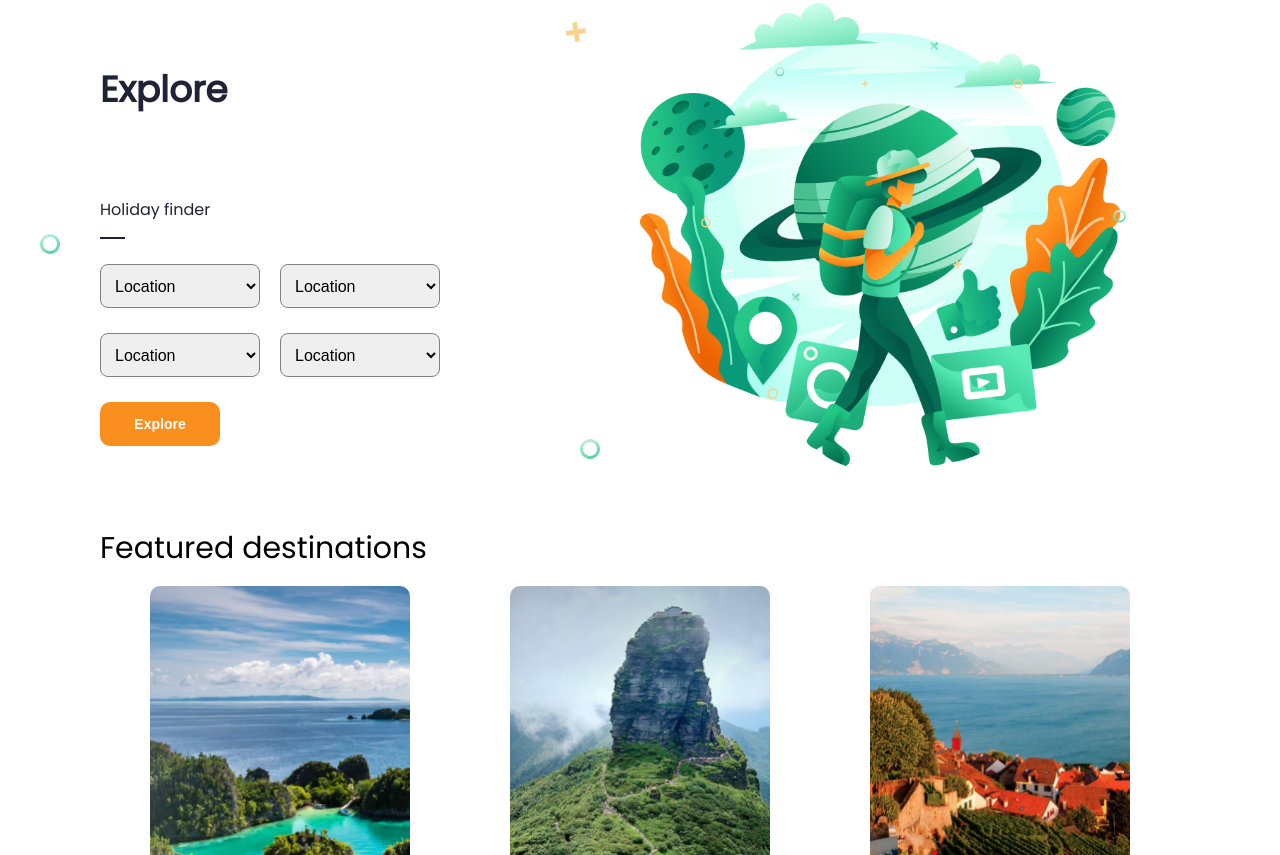
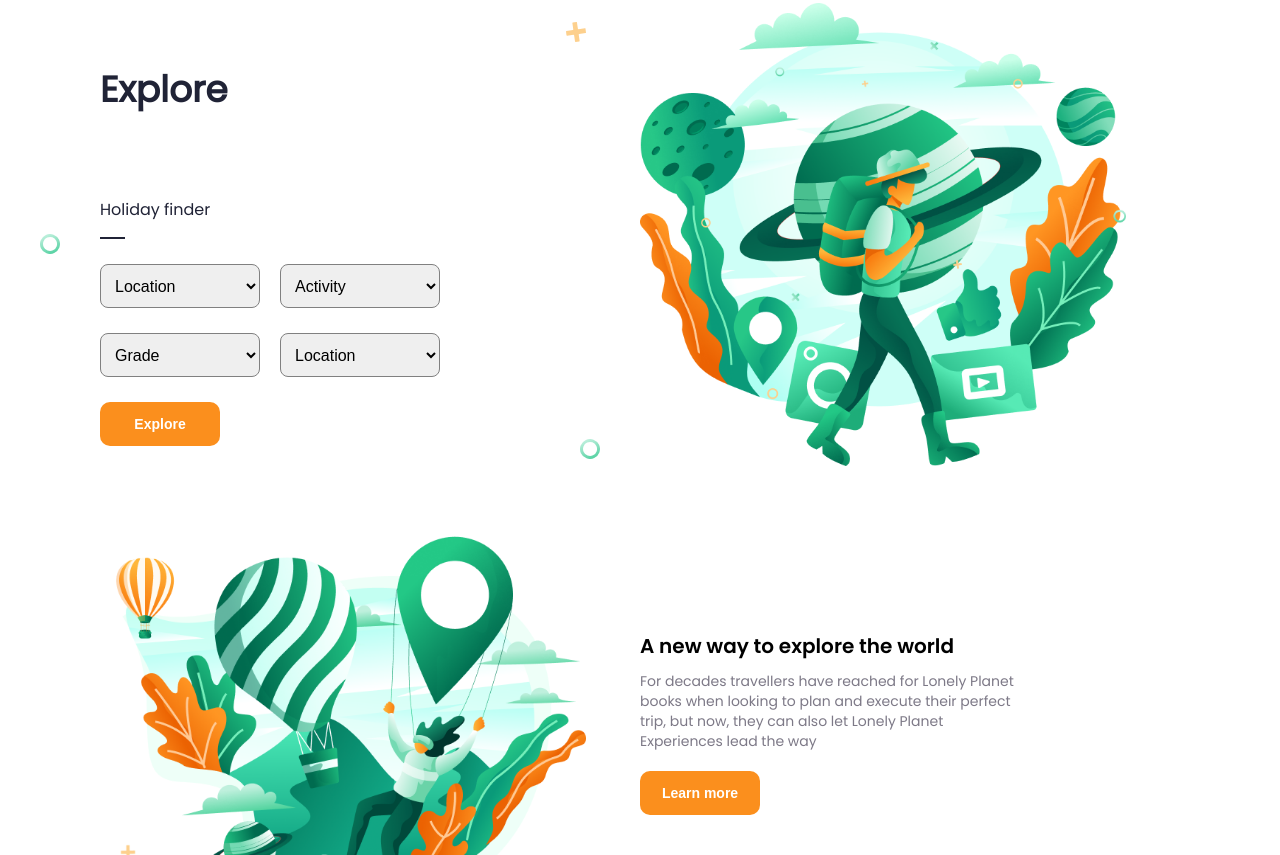
Before and after one commit to OrekuD/gatsby-travels-and-tours-landing-page, a Gatsby site: page / in a window 1280 px wide. Shown: the part 97-952 px from the top of the page. Built offline with nearby package versions, Linux system fonts and the light colour scheme; Gatsby itself is replaced by a stand-in of ours.

Commit message:
:wrench:

```diff
--- a/src/components/Banner/Banner.tsx
+++ b/src/components/Banner/Banner.tsx
@@ -3,6 +3,8 @@
 import { Circle, Plus } from "../../svgs"
 
 const locations = ["Geneva", "Milan", "Paris"]
+const activities = ["Travelling", "Swimming", "Outdoor games"]
+const grades = ["Grade 1", "Grade 2", "Grade 3"]
 
 const Banner = () => (
   <div className="banner">
@@ -30,20 +32,20 @@
             ))}
           </select>
           <select>
-            <option>Location</option>
-            {locations.map((location, index) => (
-              <option value={location} key={index}>
-                {location}
+            <option>Activity</option>
+            {activities.map((activity, index) => (
+              <option value={activity} key={index}>
+                {activity}
               </option>
             ))}
           </select>
         </div>
         <div className="row">
           <select>
-            <option>Location</option>
-            {locations.map((location, index) => (
-              <option value={location} key={index}>
-                {location}
+            <option>Grade</option>
+            {grades.map((grade, index) => (
+              <option value={grade} key={index}>
+                {grade}
               </option>
             ))}
           </select>
--- /dev/null
+++ b/src/components/Card/Card.scss
@@ -0,0 +1,43 @@
+@import "../../constants/colors.scss";
+
+.card {
+  margin: 60px 0;
+  display: flex;
+  align-items: center;
+
+  .content {
+    width: 50%;
+
+    @media (max-width: 720px) {
+      width: 60%;
+    }
+
+    @media (max-width: 600px) {
+      width: 95%;
+    }
+
+    .label {
+      font-size: 20px;
+      font-family: PoppinsBold;
+    }
+
+    .subtitle {
+      font-size: 14px;
+      color: $grey;
+      margin: 10px 0 20px 0;
+      width: 70%;
+      line-height: 20px;
+    }
+  }
+
+  img {
+    width: 45%;
+    height: fit-content;
+    object-fit: contain;
+    margin-right: auto;
+
+    @media (max-width: 600px) {
+      display: none;
+    }
+  }
+}
--- /dev/null
+++ b/src/components/Card/Card.tsx
@@ -0,0 +1,28 @@
+import React, { ImgHTMLAttributes } from "react"
+import "./Card.scss"
+
+interface CardProps {
+  title: string
+  subtitle: string
+  image: string
+  buttonLabel: string
+  reversed?: boolean
+}
+
+const Card = ({ title, subtitle, image, buttonLabel, reversed }: CardProps) => {
+  return (
+    <div
+      className="card"
+      style={{ flexDirection: reversed ? "row-reverse" : "row" }}
+    >
+      <img src={image} alt="" />
+      <div className="content">
+        <p className="label">{title}</p>
+        <p className="subtitle">{subtitle}</p>
+        <button className="main-btn">{buttonLabel}</button>
+      </div>
+    </div>
+  )
+}
+
+export default Card
--- a/src/components/FeaturedDestinations/FeaturedDestinations.scss
+++ b/src/components/FeaturedDestinations/FeaturedDestinations.scss
@@ -19,12 +19,7 @@
         border-radius: 10px;
         overflow: hidden;
         cursor: pointer;
-        transition: 0.6s ease all;
         position: relative;
-
-        &:hover {
-          box-shadow: 0 5.8px 20px rgba(0, 0, 0, 0.15);
-        }
 
         img {
           width: 100%;
--- a/src/components/Header/Header.scss
+++ b/src/components/Header/Header.scss
@@ -21,7 +21,7 @@
       margin-right: 20px;
       cursor: pointer;
 
-      @media (max-width: 720px) {
+      @media (max-width: 820px) {
         display: none;
       }
     }
--- a/src/components/index.ts
+++ b/src/components/index.ts
@@ -4,3 +4,4 @@
 export { default as Testimonials } from "./Testimonials/Testimonials"
 export { default as FeaturedDestinations } from "./FeaturedDestinations/FeaturedDestinations"
 export { default as Trending } from "./Trending/Trending"
+export { default as Card } from "./Card/Card"
--- a/src/main.scss
+++ b/src/main.scss
@@ -17,6 +17,11 @@
   cursor: pointer;
   font-weight: 600;
   font-size: 14px;
+  transition: 0.4s ease all;
+
+  &:hover {
+    opacity: 0.8;
+  }
 
   &:focus {
     outline: none;
--- a/src/pages/index.tsx
+++ b/src/pages/index.tsx
@@ -7,6 +7,7 @@
   FeaturedDestinations,
   Testimonials,
   Footer,
+  Card,
 } from "../components"
 
 const Home = () => (
@@ -14,7 +15,20 @@
     <div className="container">
       <Header />
       <Banner />
+      <Card
+        title="A new way to explore the world"
+        buttonLabel="Learn more"
+        subtitle="For decades travellers have reached for Lonely Planet books when looking to plan and execute their perfect trip, but now, they can also let Lonely Planet Experiences lead the way"
+        image={require("../assets/images/explore.png")}
+      />
       <FeaturedDestinations />
+      <Card
+        reversed
+        title="Guides by Thousand Sunny"
+        buttonLabel="Download"
+        subtitle="Packed with tips and advice from our on-the-ground experts, our city guides app (iOS and Android) is the ultimate resource before and during a trip."
+        image={require("../assets/images/guide.png")}
+      />
       <Testimonials />
       <Trending />
     </div>
```
Also changed, not shown: src/assets/images/explore.png (renamed from src/assets/images/Thousand-02 1.png), src/assets/images/guide.png (renamed from src/assets/images/Thousand-03.png).
